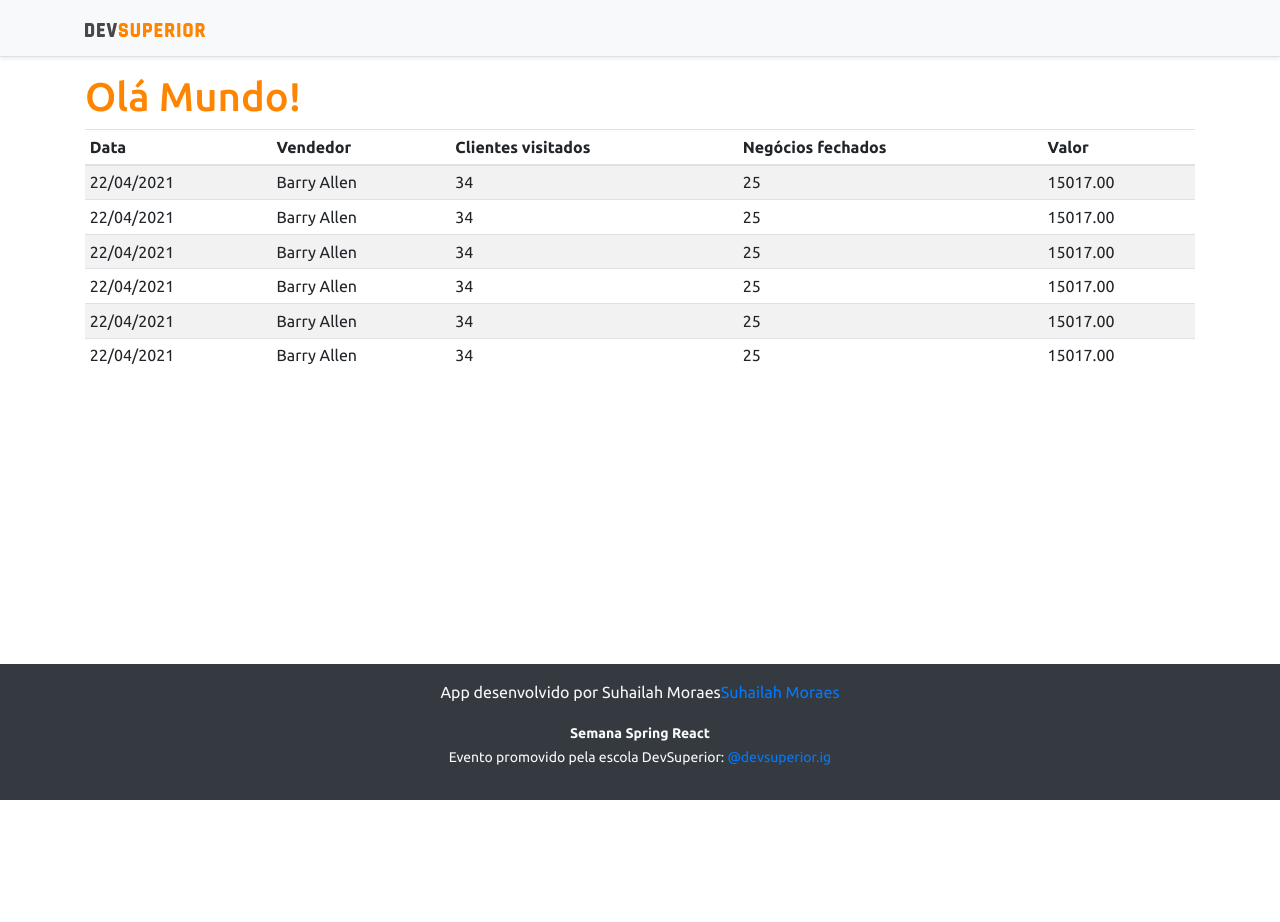
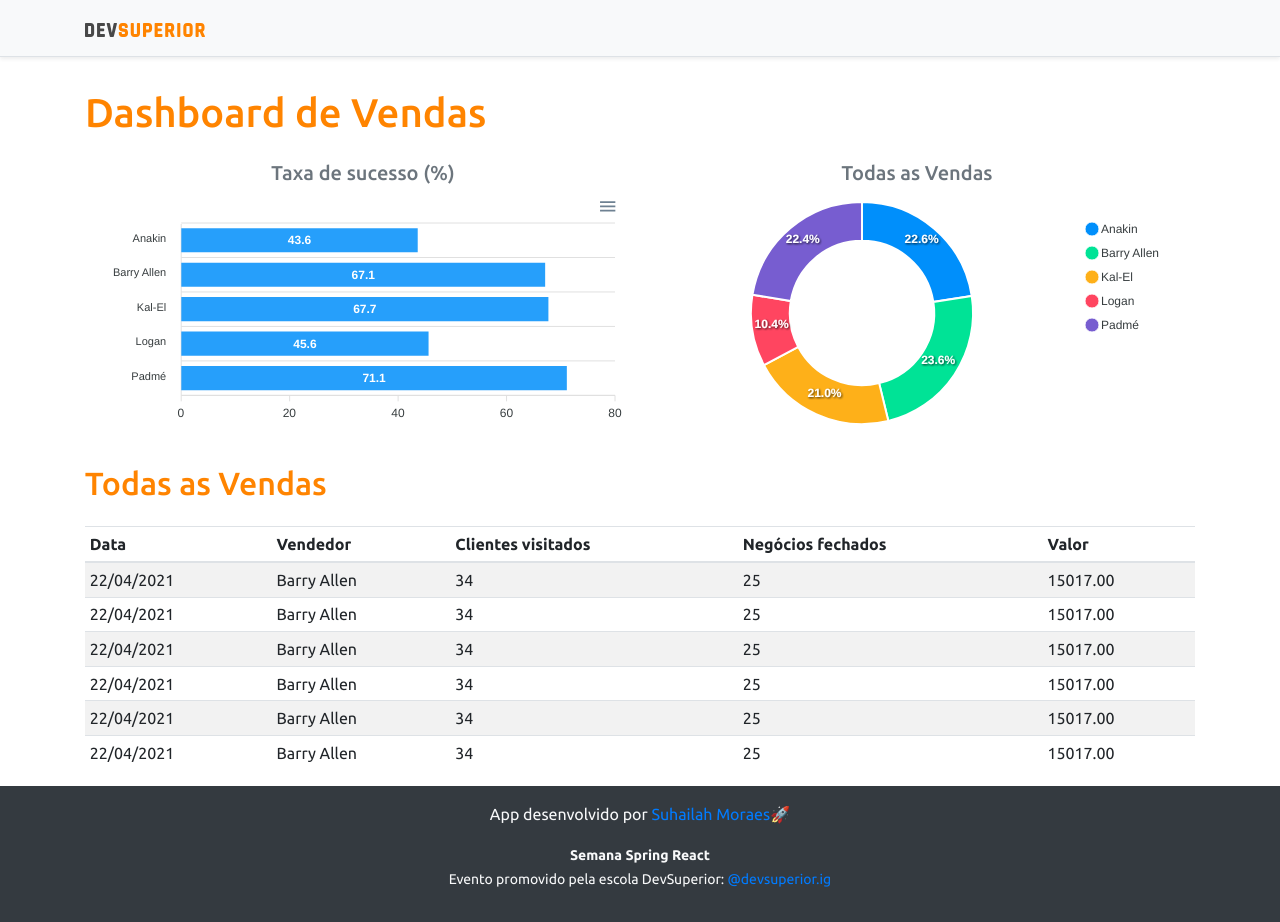
Before and after one commit to SuhMoraes/projeto-sds3, a React (Create React App) app in the folder frontend/: page / in a window 1280 px wide. Before the commit the page ends 800 px from the top, so only its background shows below. Built offline with nearby package versions, Linux system fonts and the light colour scheme.

Commit message:
Static Charts 	:bar_chart:

```diff
--- a/frontend/package.json
+++ b/frontend/package.json
@@ -12,10 +12,12 @@
     "@types/node": "^12.0.0",
     "@types/react": "^17.0.0",
     "@types/react-dom": "^17.0.0",
+    "apexcharts": "^3.26.1",
     "bootstrap": "^4.6.0",
     "jquery": "1.9.1",
     "popper.js": "^1.16.1",
     "react": "^17.0.2",
+    "react-apexcharts": "^1.3.9",
     "react-dom": "^17.0.2",
     "react-scripts": "4.0.3",
     "typescript": "^4.1.2",
--- a/frontend/src/App.tsx
+++ b/frontend/src/App.tsx
@@ -1,4 +1,6 @@
+import BarChart from "components/BarChart";
 import DataTable from "components/DataTable";
+import DonutChart from "components/DonutChart";
 import Footer from "components/Footer";
 import NavBar from "components/NavBar";
 import React from "react";
@@ -10,7 +12,22 @@
     <>
       <NavBar />
       <div className="container">
-        <h1 className="text-primary">Olá Mundo!</h1>
+        <h1 className="text-primary py-3">Dashboard de Vendas</h1>
+
+        <div className="row px-3">
+          <div className="col-sm-6">
+            <h5 className="text-center text-secondary">Taxa de sucesso (%)</h5>
+            <BarChart />
+          </div>
+          <div className="col-sm-6">
+            <h5 className="text-center text-secondary">Todas as Vendas</h5>
+            <DonutChart />
+          </div>
+        </div>
+
+        <div className="py-3">
+          <h2 className="text-primary">Todas as Vendas</h2>
+        </div>
 
         <DataTable />
       </div>
--- /dev/null
+++ b/frontend/src/components/BarChart/index.tsx
@@ -0,0 +1,36 @@
+import Chart from 'react-apexcharts'
+
+const BarChart = () => {
+    const options = {
+      plotOptions: {
+          bar: {
+              horizontal: true,
+          }
+      },
+  };
+
+  const mockData = {
+      labels: {
+          categories: ['Anakin', 'Barry Allen', 'Kal-El', 'Logan', 'Padmé']
+      },
+      series: [
+          {
+              name: "% Sucesso",
+              data: [43.6, 67.1, 67.7, 45.6, 71.1]
+          }
+      ]
+  };
+
+  return (
+    <Chart
+      options={{...options, xaxis: mockData.labels}}
+      series={mockData.series}
+      type="bar"
+      height="240"
+
+    />
+
+  );
+}
+
+export default BarChart;
--- /dev/null
+++ b/frontend/src/components/DonutChart/index.tsx
@@ -0,0 +1,29 @@
+import Chart from 'react-apexcharts'
+
+const DonutChart = () => {
+
+  /* Condição*/
+    const mockData = {
+      series: [477138, 499928, 444867, 220426, 473088],
+      labels: ['Anakin', 'Barry Allen', 'Kal-El', 'Logan', 'Padmé']
+  }
+
+  const options = {
+      legend: {
+          show: true
+      }
+  }
+
+    return (
+      <Chart
+        options={{...options, labels: mockData.labels}}
+        series={mockData.series}
+        type="donut"
+        height="240"
+
+      />
+
+    );
+}
+
+export default DonutChart;
--- a/frontend/src/components/Footer/index.tsx
+++ b/frontend/src/components/Footer/index.tsx
@@ -2,7 +2,7 @@
   return (
     <footer className="footer mt-auto py-3 bg-dark">
     <div className="container">
-      <p className="text-light">App desenvolvido por Suhailah Moraes<a href="https://github.com/SuhMoraes" target="_blank" rel="noreferrer">Suhailah Moraes</a></p>
+      <p className="text-light">App desenvolvido por <a href="https://github.com/SuhMoraes" target="_blank" rel="noreferrer">Suhailah Moraes</a>🚀</p>
       <p className="text-light"><small><strong>Semana Spring React</strong><br/>
         Evento promovido pela escola DevSuperior: <a href="https://instagram.com/devsuperior.ig" target="_blank" rel="noreferrer">@devsuperior.ig</a></small></p>
     </div>
```
Also changed, not shown: 1 other file (tests, documents, lock files or other folders).
